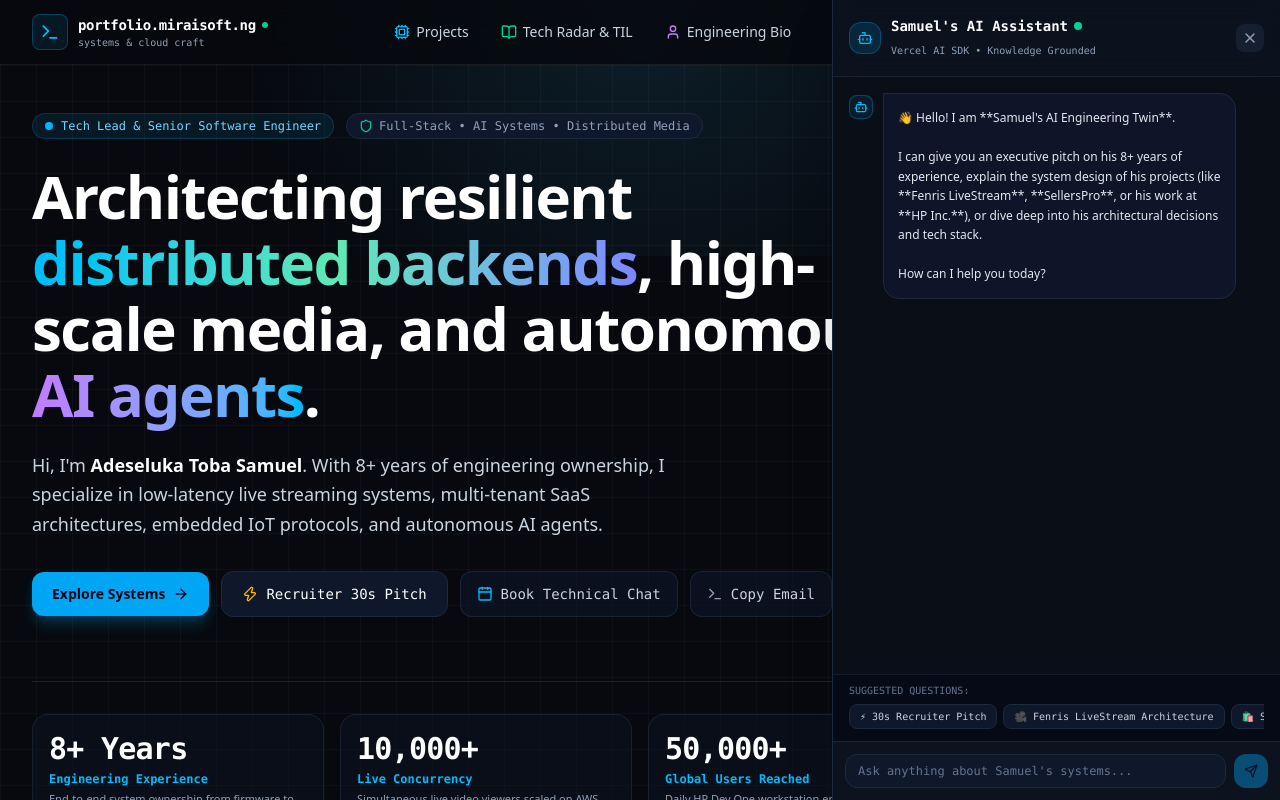
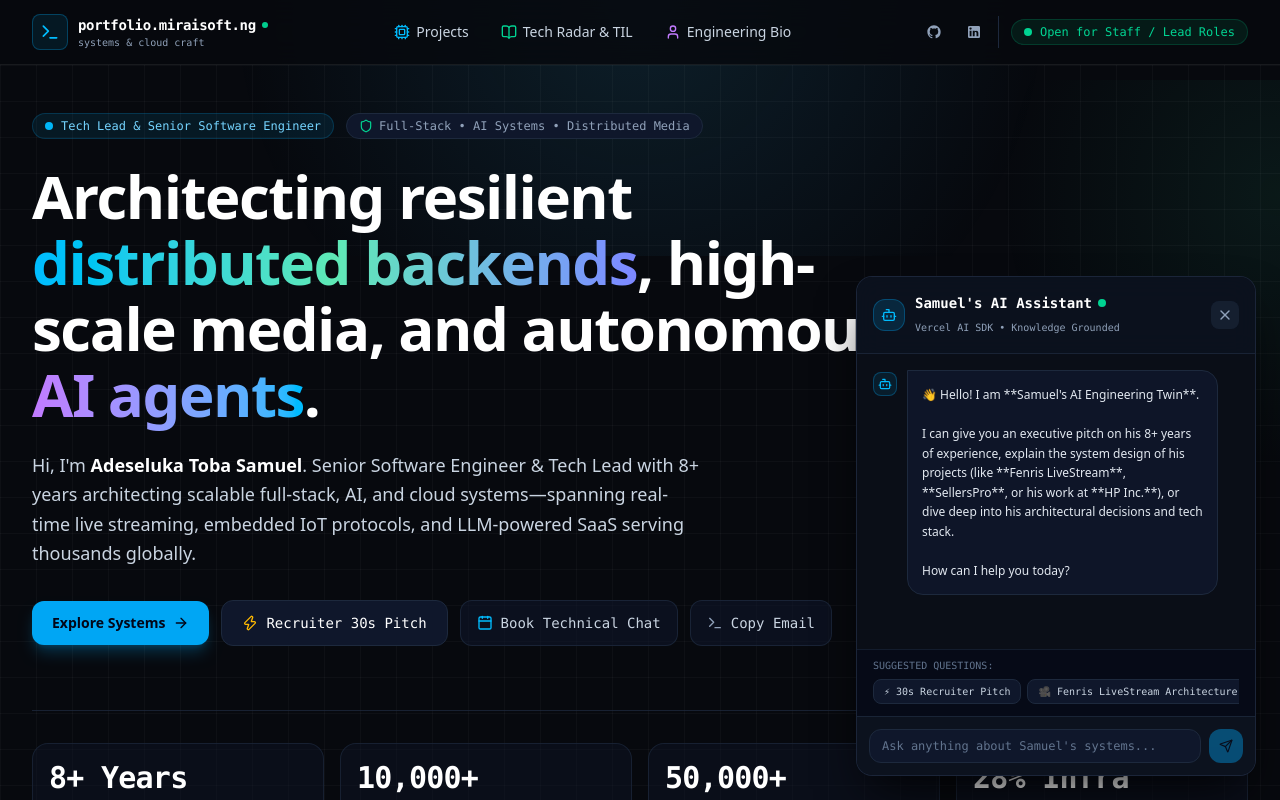
Before and after one commit to miraisoft-tech/portfolio-web, a Next.js app: page / in a window 1280 px wide. Both pictures are taken after a click on the button "Ask AI Agent". Shown: the top 800 px of the page. Built offline with nearby package versions, Linux system fonts and the light colour scheme.

Commit message:
refactor: update personal name, hero bio, and AI assistant chat widget layout

```diff
--- a/src/app/layout.tsx
+++ b/src/app/layout.tsx
@@ -20,7 +20,7 @@ export const viewport: Viewport = {
 };
 
 export const metadata: Metadata = {
-  title: "Samuel (SmartRay) | Lead Distributed Systems & Full-Stack Engineer",
+  title: "Adeseluka Toba Samuel | Lead Distributed Systems & Full-Stack Engineer",
   description: "High-technical, learning-focused portfolio showcasing distributed event-driven engines, real-time settlement ledgers, and autonomous AI architectures.",
   keywords: [
     "Distributed Systems",
@@ -29,11 +29,9 @@ export const metadata: Metadata = {
     "TypeScript",
     "Next.js",
     "PostgreSQL",
-    "Kafka",
-    "Fintech Architecture",
     "AI Agent Runtime"
   ],
-  authors: [{ name: "Samuel" }],
+  authors: [{ name: "Adeseluka Toba Samuel" }],
 };
 
 export default function RootLayout({
--- a/src/components/AIAssistantDrawer.tsx
+++ b/src/components/AIAssistantDrawer.tsx
@@ -46,9 +46,10 @@ How can I help you today?`,
   return (
     <>
       {/* Floating Trigger Button */}
+      {!isOpen && (
         <div className="fixed bottom-6 right-6 z-40">
           <button
-          onClick={() => setIsOpen(!isOpen)}
+            onClick={() => setIsOpen(true)}
             className="group relative flex items-center gap-2.5 px-4 py-3 rounded-full bg-slate-900 border border-sky-500/40 text-white font-mono text-xs shadow-2xl hover:border-sky-400 hover:scale-105 transition-all duration-300 backdrop-blur-xl"
             aria-label="Open AI Assistant"
           >
@@ -64,10 +65,11 @@ How can I help you today?`,
             </div>
           </button>
         </div>
+      )}
 
-      {/* Slide-Over Chat Window */}
+      {/* Floating Chat Widget */}
       {isOpen && (
-        <div className="fixed inset-y-0 right-0 z-50 w-full sm:max-w-md bg-[#0a0e17] border-l border-slate-800 shadow-2xl flex flex-col justify-between text-slate-200">
+        <div className="fixed bottom-4 right-4 sm:bottom-6 sm:right-6 z-50 w-[calc(100vw-2rem)] sm:w-[400px] h-[500px] max-h-[calc(100dvh-5rem)] bg-[#0a0e17] border border-slate-800/90 rounded-2xl shadow-2xl shadow-black/80 flex flex-col justify-between text-slate-200 overflow-hidden">
 
           {/* Header */}
           <div className="p-4 border-b border-slate-800/80 bg-[#0c121e]/90 backdrop-blur-md flex items-center justify-between">
--- a/src/components/HeroSection.tsx
+++ b/src/components/HeroSection.tsx
@@ -44,7 +44,7 @@ export function HeroSection({ bio, onOpenAIModal }: HeroSectionProps) {
         </h1>
 
         <p className="text-slate-300 text-base sm:text-lg max-w-2xl font-light leading-relaxed">
-          Hi, I&apos;m <strong className="text-white font-semibold">{bio.name}</strong>. With 8+ years of engineering ownership, I specialize in low-latency live streaming systems, multi-tenant SaaS architectures, embedded IoT protocols, and autonomous AI agents.
+          Hi, I&apos;m <strong className="text-white font-semibold">{bio.name}</strong>. Senior Software Engineer &amp; Tech Lead with 8+ years architecting scalable full-stack, AI, and cloud systems—spanning real-time live streaming, embedded IoT protocols, and LLM-powered SaaS serving thousands globally.
         </p>
 
         {/* Action Buttons */}
```
Lines whose indentation alone changed are shown as unchanged.
